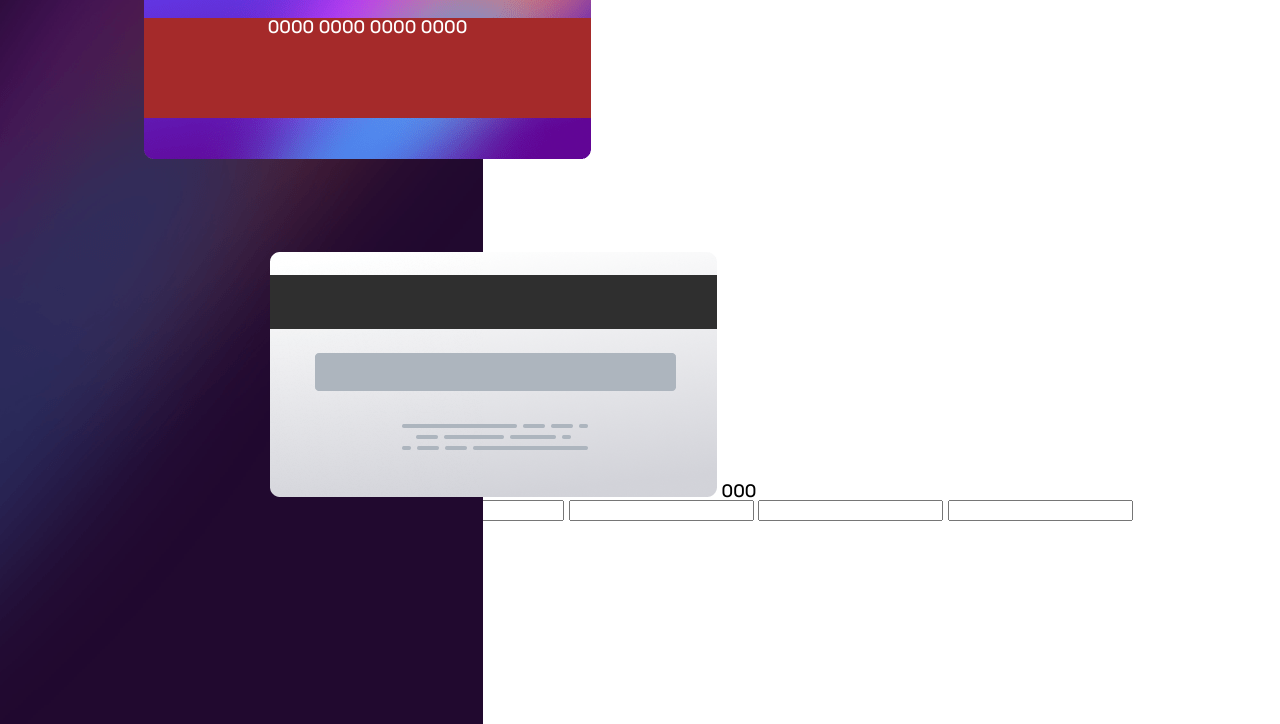
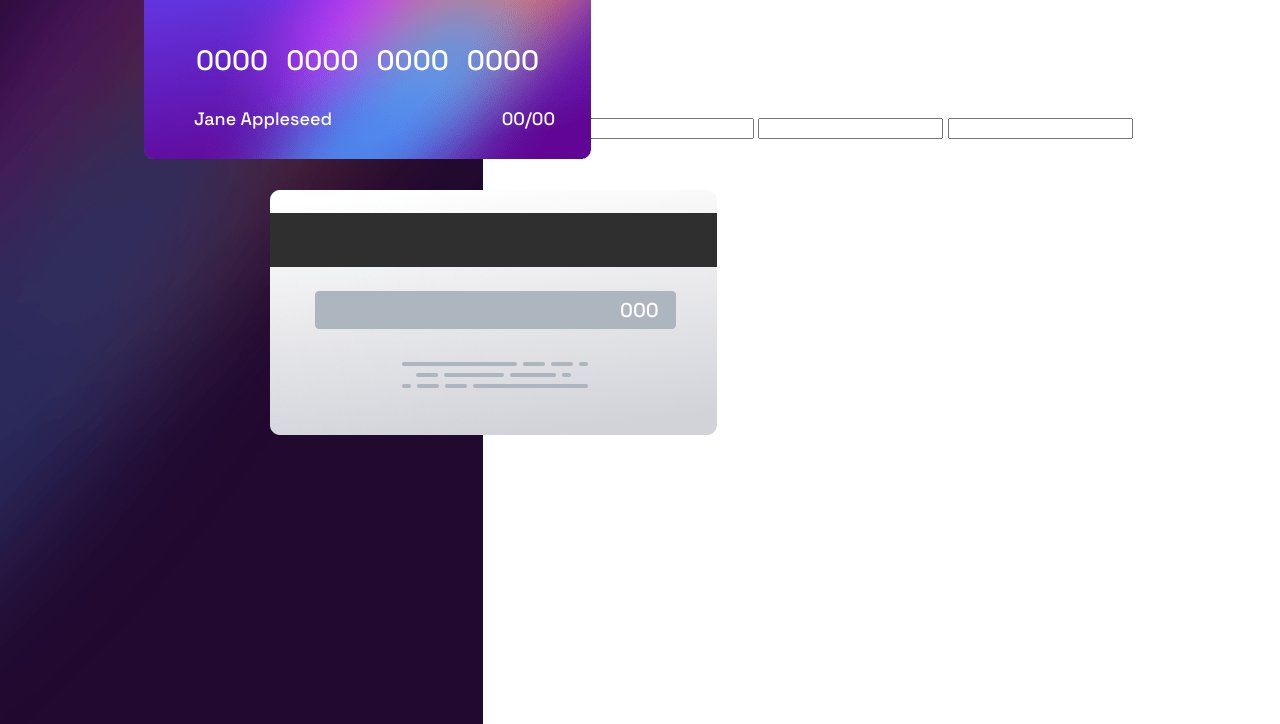
Before and after one commit to BoariniLucas/interactive-card-details-form-main, a plain HTML site: page index.html in a window 1280 px wide. Shown: the part 176-900 px from the top of the page. Drawn offline with Linux system fonts and the light colour scheme.

Commit message:
Posicionamento cartões versão desktop fializado

```diff
--- a/assets/css/style.css
+++ b/assets/css/style.css
@@ -21,24 +21,51 @@ body {
 }
 
 .card-info{
-    margin: 0px;
-}
-
-.card-info-number {
-    position: absolute;
-    text-align: center;
+    position: relative;
     width: 447px;
     height: 100px;
     margin-top: 1em;
     margin-left: 8em;
+}
+
+.card-info-number {
+    font-size: 28px;
+    word-spacing: 2px;
+    text-align: center;
+    padding-top: 1em;
     color: white;
-    background-color: brown;
+}
+
+.card-info-number label {
+    margin: 0px 1%;
+}
+
+.card-info-name {
+    text-align: right;
+    width: 447px;
+    margin-top: 2em;
+    padding-right: 2em;
+    word-spacing: 165px;
+    box-sizing: border-box;
+    color: white;
+}
+
+.name-card {
+    word-spacing: 0px;
 }
 
 .img-card-back {
-    position: relative;
-    margin-top: 12em;
+    position: absolute;
+    margin-top: 4em;
     margin-left: 15em;
+}
+
+.card-cod {
+    position: absolute;
+    font-size: 20px;
+    margin-top: 9.1em;
+    margin-left: 31em;
+    color: white;
 }
 
 .info-form {
--- a/index.html
+++ b/index.html
@@ -30,19 +30,22 @@
         <label>0000</label>
       </div>
 
-      <br>
-
       <div class="card-info-name">
-        <label>Jane Appleseed</label>
+        <label class="name-card">Jane Appleseed</label>
         <label>00/00</label>
       </div>
     </div>
 
   </div>
 
+  <div>
+    <img class="img-card-back" src="./assets/images/bg-card-back.png">
+    <div class="card-cod">
+      <label>000</label>
+    </div>
+  </div>
 
-    <img class="img-card-back" src="./assets/images/bg-card-back.png">
-    <label>000</label>
+
 
 
 
```
